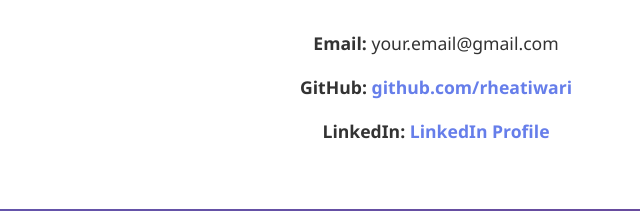
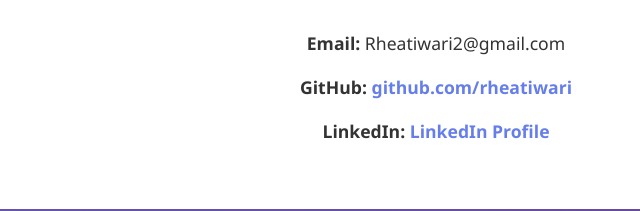
Before and after one commit to rheatiwari/Riya-portfolio, a plain HTML site: page index.html in a window 1280 px wide. Shown: the part 1501-1712 px from the top of the page, 204-844 px from the left. Drawn offline with Linux system fonts and the light colour scheme.

Commit message:
Update contact email in index.html

```diff
--- a/index.html
+++ b/index.html
@@ -54,7 +54,7 @@
 
         <section class="contact">
             <h2>Get In Touch</h2>
-            <p><strong>Email:</strong> your.email@gmail.com</p>
+            <p><strong>Email:</strong> Rheatiwari2@gmail.com</p>
             <p><strong>GitHub:</strong> <a href="https://github.com/rheatiwari" target="_blank">github.com/rheatiwari</a></p>
             <p><strong>LinkedIn:</strong> <a href="https://linkedin.com/in/riyatiwarii" target="_blank">LinkedIn Profile</a></p>
         </section>
```
